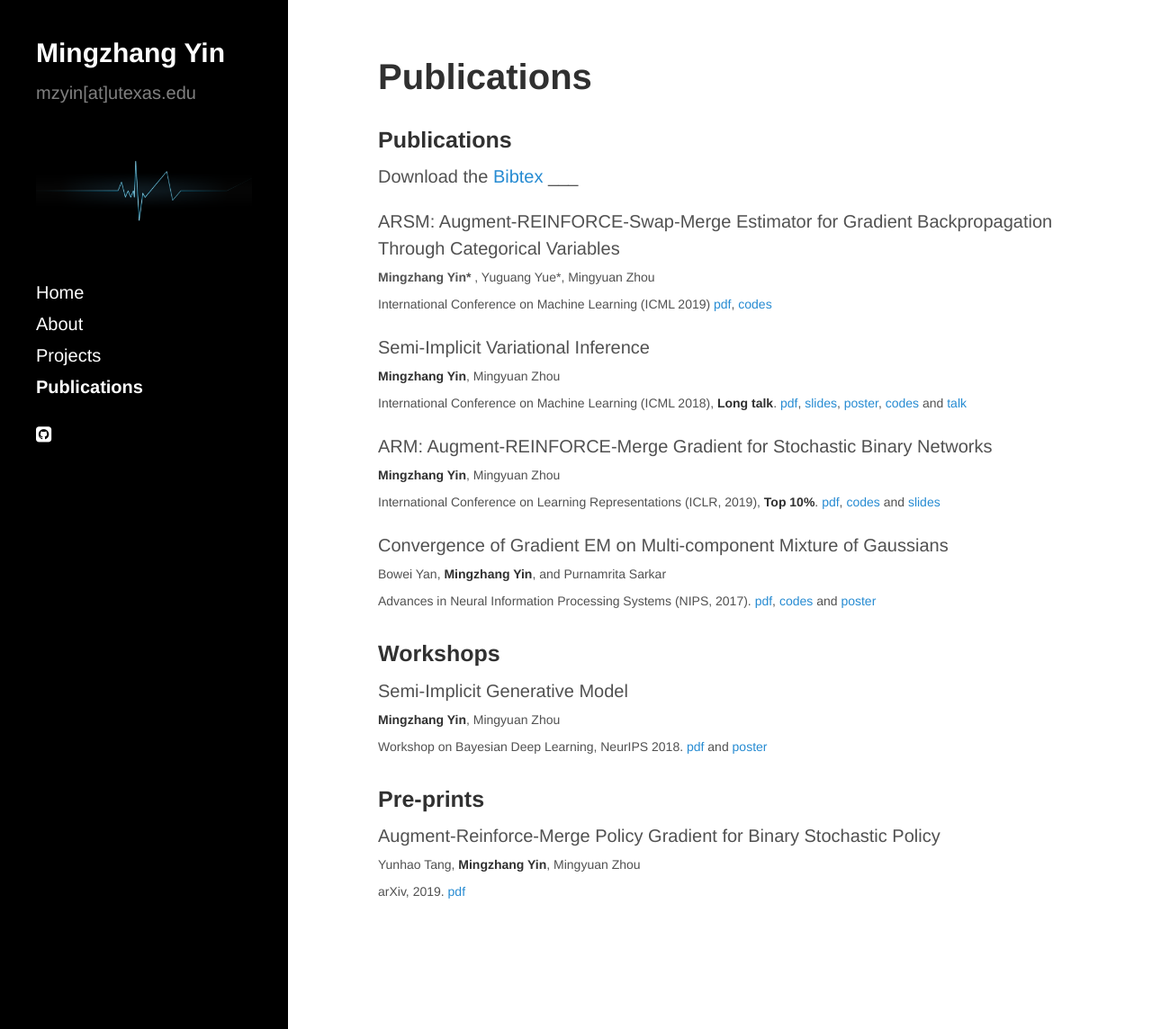
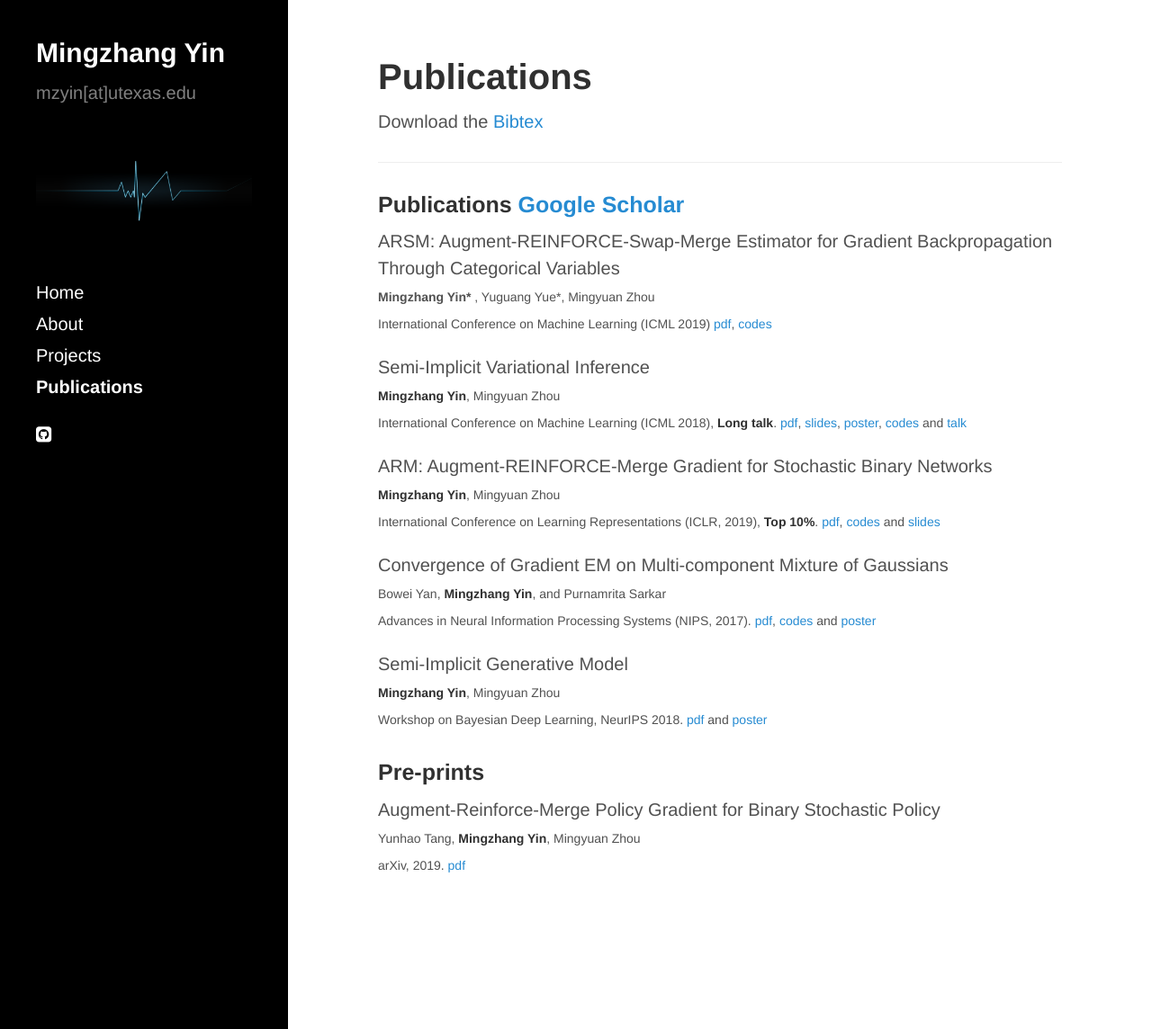
Before and after one commit to mingzhang-yin/mingzhang-yin.github.io, a Jekyll site: the page built from publications.md, in a window 1280 px wide and 1144 px high. Shown: the whole window at 90% size. Built offline with Jekyll 4.4.1, drawn with Linux system fonts in a browser that asks for light colours; nearby versions of some CDN libraries.

Commit message:
Update publications.md

```diff
--- a/publications.md
+++ b/publications.md
@@ -1,12 +1,14 @@
 ---
 layout: page
 title: Publications
+
 ---
 
-### Publications
+Download the [Bibtex](https://github.com/mingzhang-yin/mingzhang-yin.github.io/blob/master/assets/pdfs/reference.bib)
 
-Download the [Bibtex](https://github.com/mingzhang-yin/mingzhang-yin.github.io/blob/master/assets/pdfs/reference.bib)
 ___
+
+### Publications [Google Scholar](https://scholar.google.com/citations?user=oAEsILEAAAAJ&hl=en)
 
 ARSM: Augment-REINFORCE-Swap-Merge Estimator for Gradient Backpropagation Through Categorical Variables
 <br> <span style="font-size:14px"> <b>Mingzhang Yin* </b>, Yuguang Yue*, Mingyuan Zhou  <br>
@@ -29,7 +31,6 @@
  <br> <span style="font-size:14px"> Bowei Yan, **Mingzhang Yin**, and Purnamrita Sarkar  <br>
 Advances in Neural Information Processing Systems (NIPS, 2017).  [pdf](https://papers.nips.cc/paper/7271-convergence-of-gradient-em-on-multi-component-mixture-of-gaussians), <a href="https://github.com/mingzhang-yin/Convergence-of-Gradient-EM-on-Multi-component-Mixture-of-Gaussians">codes </a> and <a href="https://github.com/mingzhang-yin/mingzhang-yin.github.io/blob/master/assets/pdfs/2017nips_poster.pdf">poster </a>  </span>
 
-### Workshops
 
 Semi-Implicit Generative Model
 <br> <span style="font-size:14px"> **Mingzhang Yin**, Mingyuan Zhou  <br>
```
